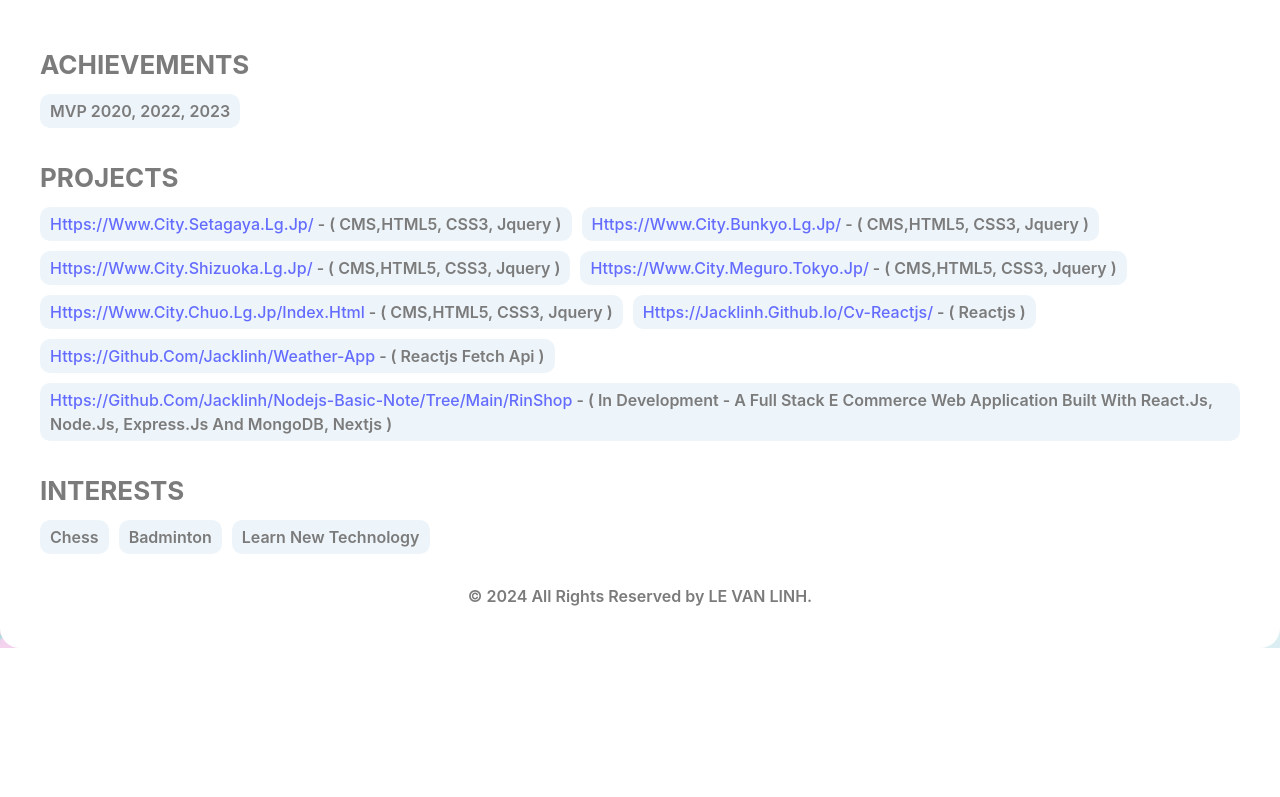
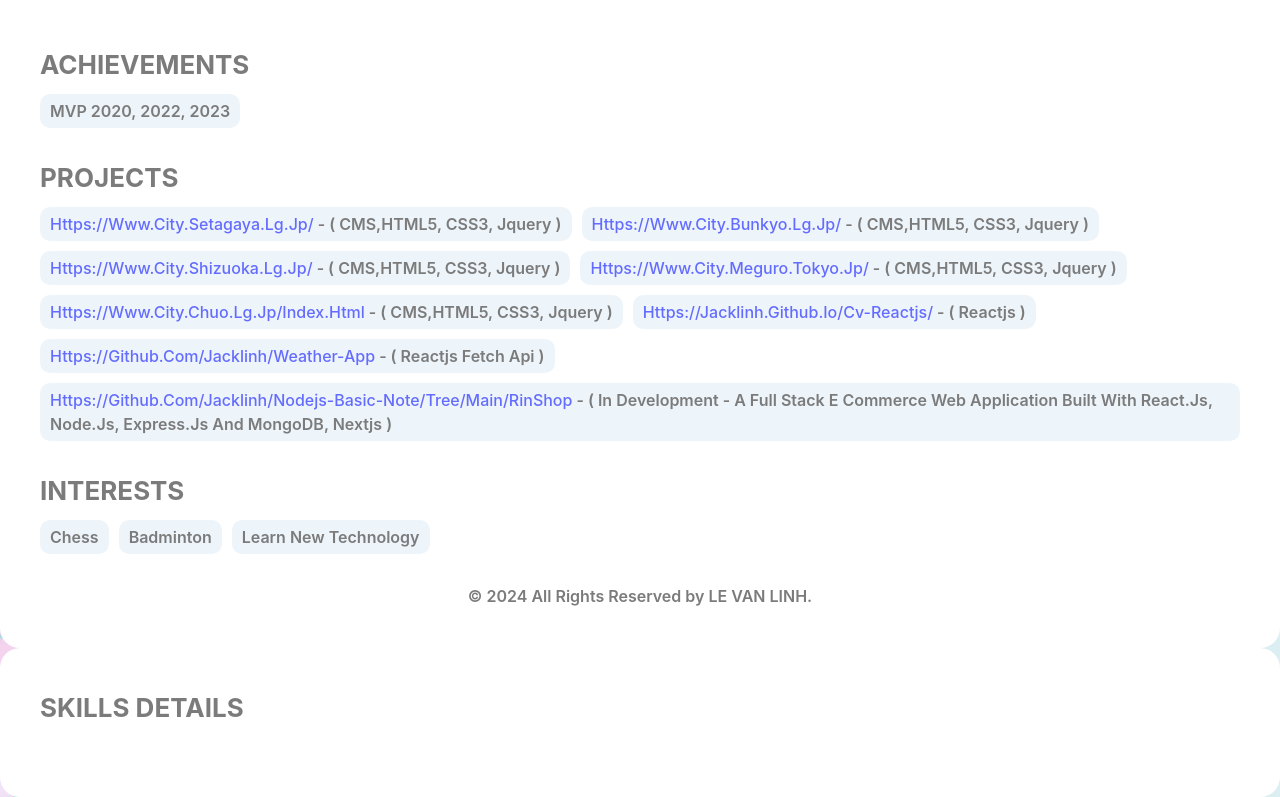
Before and after one commit to Jacklinh/cv-reactjs, a React (Vite) app: page / in a window 1280 px wide. Shown: the part 1718-2515 px from the top of the page. Before the commit the page ends 2366 px from the top, so only its background shows below. Built offline with nearby package versions, Linux system fonts and the light colour scheme.

Commit message:
skill detail

```diff
--- a/src/App.tsx
+++ b/src/App.tsx
@@ -11,6 +11,7 @@ import Profile from './components/Profile';
 import Projects from './components/Projects';
 import Resume from './components/Resume';
 import Skills from './components/Skills';
+import SkillsDetails from './components/Skills Details';
 function App() {
 
     return (
@@ -38,6 +39,9 @@ function App() {
                             <p className="copyright">© 2024 All Rights Reserved by LE VAN LINH.</p>
                         </aside>
                     </section>
+                    <section className='my-[50px] cv_content'>
+                        <SkillsDetails />
+                    </section>
                 </div>
             </main>
         </>
--- /dev/null
+++ b/src/components/Skills Details/index.tsx
@@ -0,0 +1,28 @@
+import { personInfo } from '../../data/personInfo';
+import styles from './SkillsDetails.module.css';
+type SingleSkillsType = {
+    name: string,
+    percent: number
+}
+const SingleSkills = ({prop}:{prop: SingleSkillsType}) => {
+    return (
+        <li>
+            <p className={styles.skill_lablel}>
+                <span className={styles.skill_name}>{prop.name}</span>
+                <span className={styles.skill_progress_label}>{prop.percent}%</span>
+            </p>
+            <p className={styles.skill_progress}>
+                <span className={styles.percent} style={{width: `${prop.percent}%`,backgroundColor: `rgb(250, 82, ${prop.percent})`}}></span>
+            </p>
+        </li>
+    )
+}
+const SkillsDetails = () => {
+  return (
+    <article className='box_article'>
+        <h2 className='heading'>Skills Details</h2>
+    </article>
+  )
+}
+
+export default SkillsDetails
```
Also changed, not shown: src/components/Skills Details/SkillsDetails.module.css (added).
